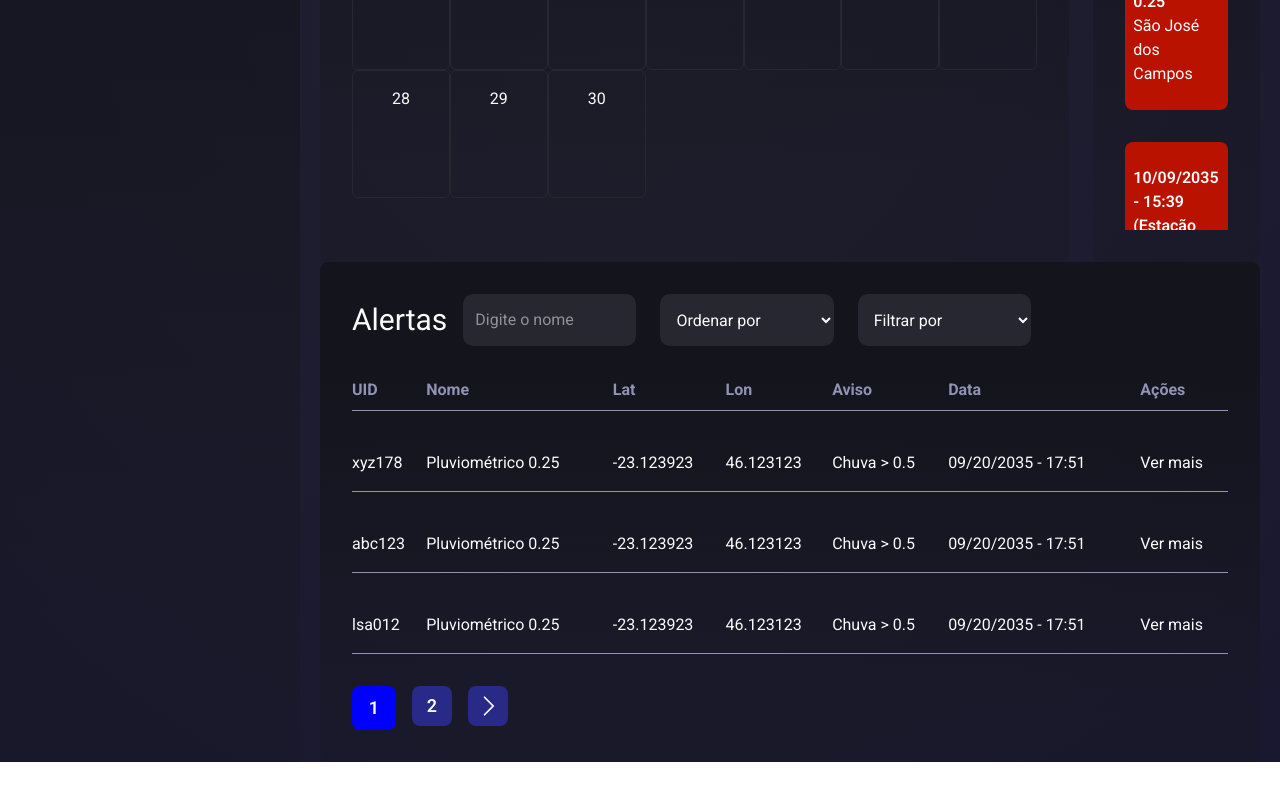
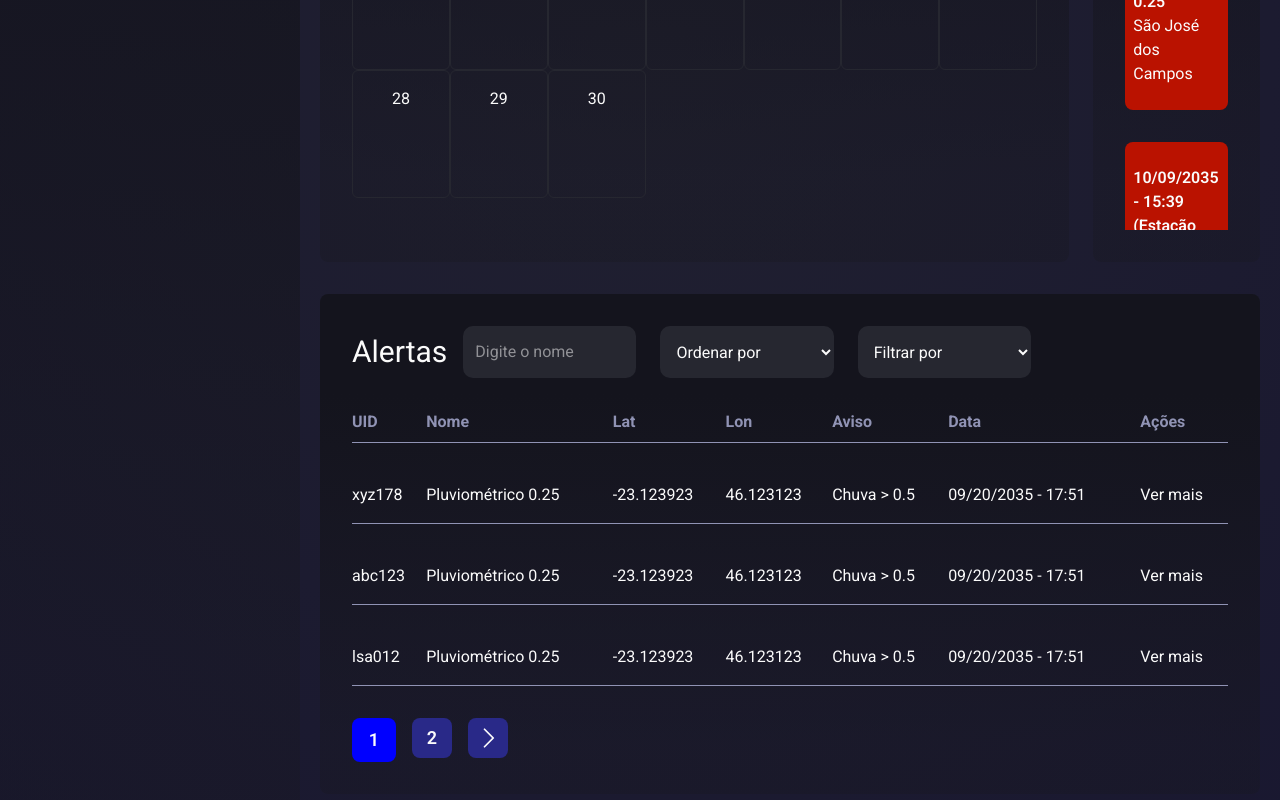
Before and after one commit to FR0M-ZER0/nimbus-front, a React (Vite) app: page /admin/alerts in a window 1280 px wide. Shown: the part 734-1534 px from the top of the page. Before the commit the page ends 1496 px from the top, so only its background shows below. Built offline with nearby package versions, Linux system fonts and the light colour scheme.

Commit message:
style[F0-55]: Ajusta espaçamento da tabela de alertas

```diff
--- a/src/pages/admin/AlertPage.jsx
+++ b/src/pages/admin/AlertPage.jsx
@@ -15,7 +15,9 @@ function AlertPage() {
                 </div>
             </div>
 
-            <AlertsTable />
+            <div className='my-8'>
+                <AlertsTable />
+            </div>
         </div>
     )
 }
```
